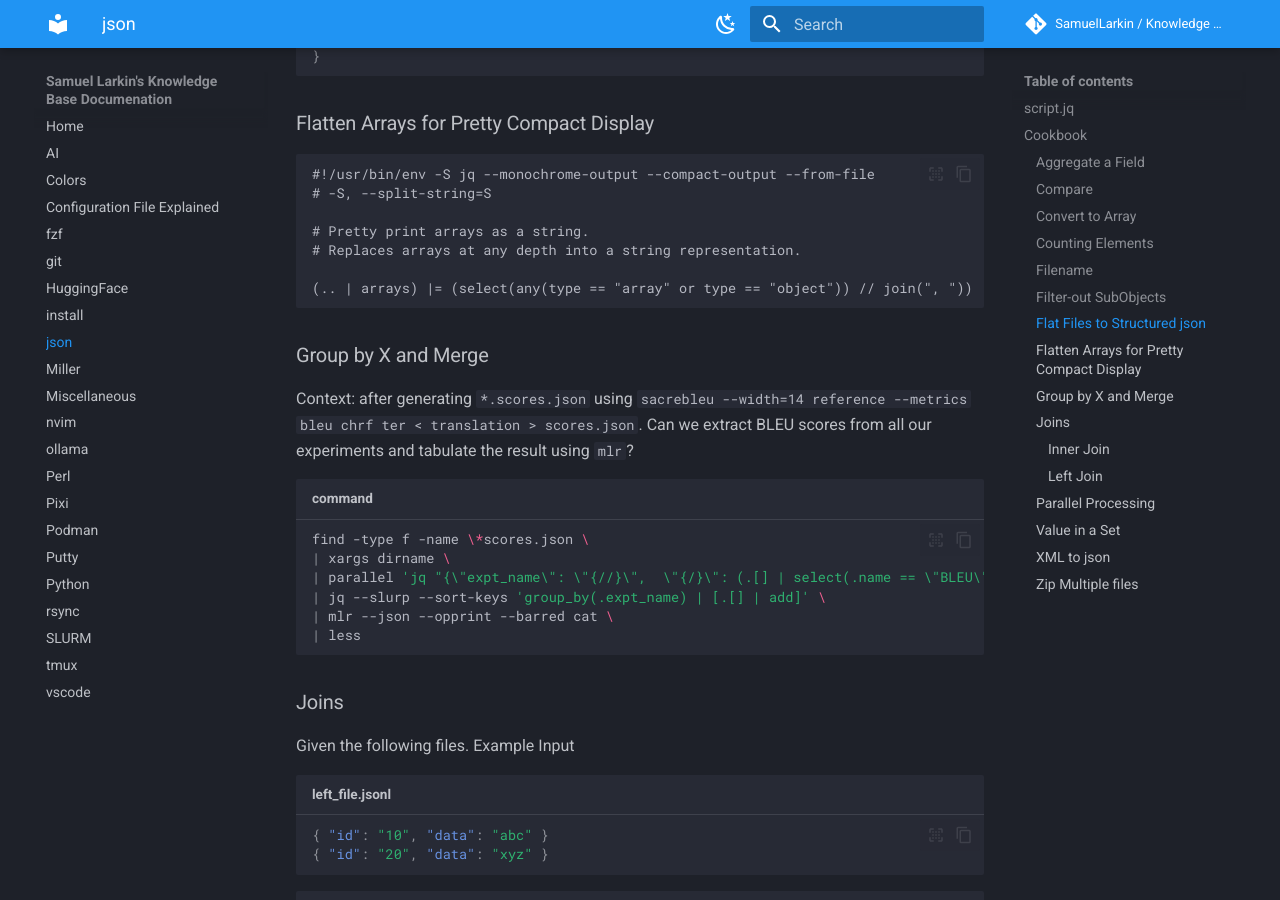
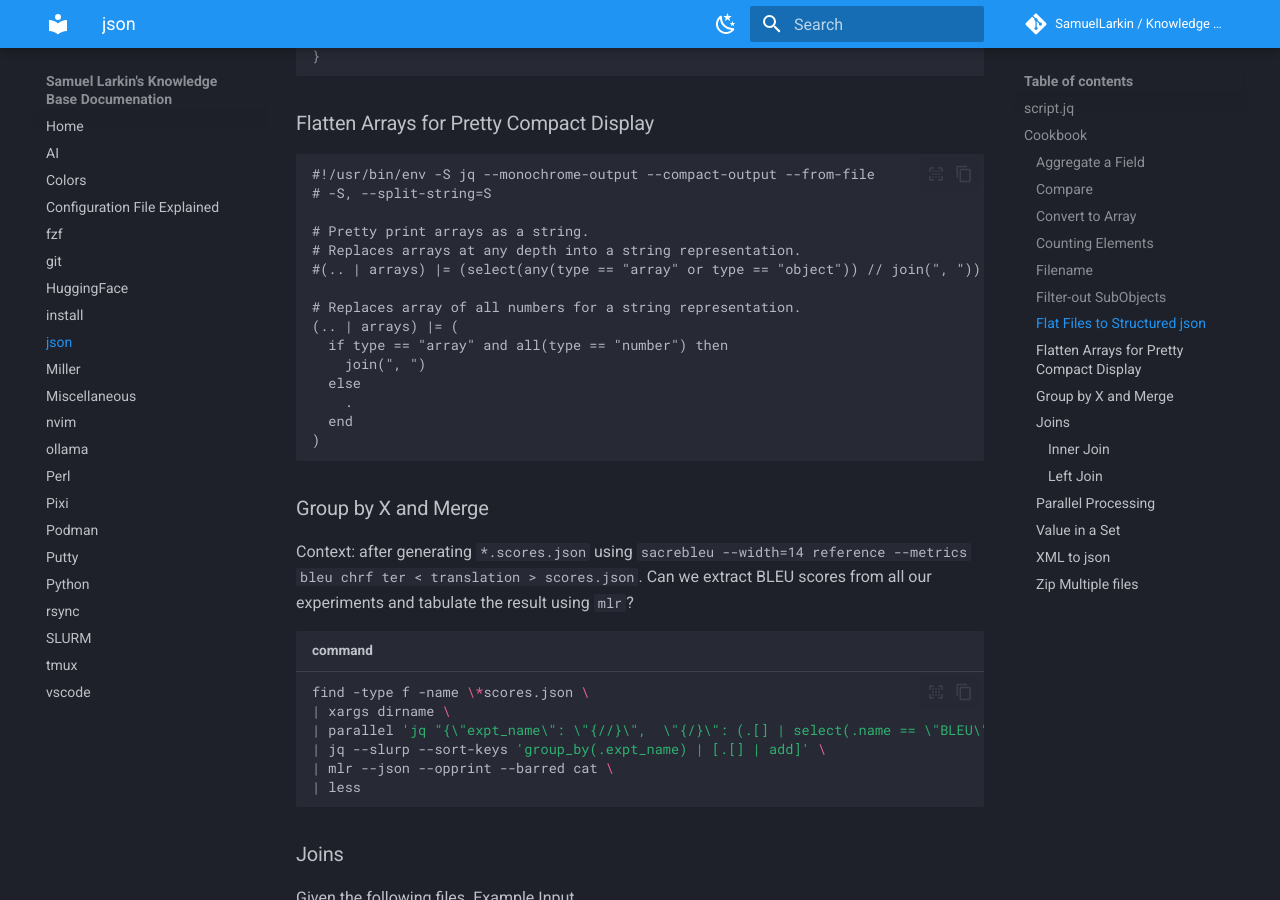
Before and after one commit to SamuelLarkin/kb, an MkDocs documentation site: the page built from docs/json.md, in a window 1280 px wide and 900 px high, scrolled down 5751 px. Built offline with MkDocs 1.6.1 and Material for MkDocs 9.7.7, drawn with Linux system fonts in a browser that asks for light colours; comment, search, counter and statistics services are not loaded; the version menu is left out.

Commit message:
docs(json): arrays of numbers to their string representation

````diff
--- a/docs/json.md
+++ b/docs/json.md
@@ -271,8 +271,16 @@ paste \
 
 # Pretty print arrays as a string.
 # Replaces arrays at any depth into a string representation.
+#(.. | arrays) |= (select(any(type == "array" or type == "object")) // join(", "))
 
-(.. | arrays) |= (select(any(type == "array" or type == "object")) // join(", "))
+# Replaces array of all numbers for a string representation.
+(.. | arrays) |= (
+  if type == "array" and all(type == "number") then
+    join(", ")
+  else
+    .
+  end
+)
 ```
 
 ### Group by X and Merge
````
